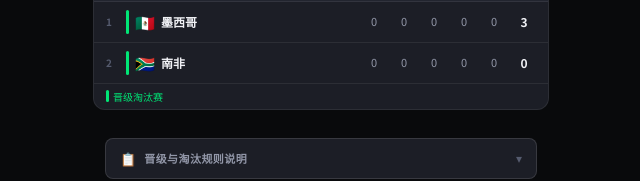
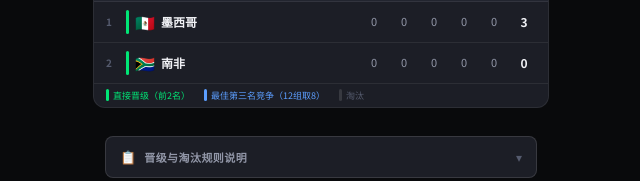
Before and after one commit to caerushu1109/djyylive-2026, a Next.js app: page /1/groups in a window 1280 px wide. Shown: the part 169-350 px from the top of the page, without its empty margins (319-959 px from the left). Built offline with nearby package versions, Linux system fonts and the light colour scheme.

Commit message:
fix: 3-color standing bars, correct knockout round labels (八强/四强)

```diff
--- a/app/(competition)/[comp]/groups/page.jsx
+++ b/app/(competition)/[comp]/groups/page.jsx
@@ -37,7 +37,7 @@ const RULES_SECTIONS = [
   },
   {
     title: "淘汰赛阶段",
-    body: "32强赛（16场）→ 16强赛（8场）→ 四强赛/八强（4场）→ 半决赛（2场）→ 季军赛（1场）+ 决赛（1场）。所有淘汰赛90分钟平局则进行30分钟加时赛，仍平则互射点球决定胜负。",
+    body: "32强赛（16场）→ 16强赛（8场）→ 八强赛/四分之一决赛（4场）→ 四强赛/半决赛（2场）→ 季军赛（1场）+ 决赛（1场）。所有淘汰赛90分钟平局则进行30分钟加时赛，仍平则互射点球决定胜负。",
   },
   {
     title: "加时赛与点球大战",
--- a/components/wc/GroupTable.jsx
+++ b/components/wc/GroupTable.jsx
@@ -4,9 +4,11 @@ export default function GroupTable({ group }) {
   if (!group) return null;
   const { group: name, rows = [] } = group;
 
+  // 2026 WC: 第1/2名直接晋级（绿），第3名参与最佳第三名竞争（蓝），第4名淘汰（灰）
   function barColor(pos) {
     if (pos <= 2) return "var(--green)";
-    return "var(--text3)";
+    if (pos === 3) return "var(--blue)";
+    return "var(--border2)";
   }
 
   return (
@@ -122,10 +124,18 @@ export default function GroupTable({ group }) {
       ))}
 
       {/* Legend */}
-      <div style={{ padding: "5px 12px", borderTop: "1px solid var(--border)", display: "flex", gap: 12 }}>
-        <span style={{ fontSize: 10, color: "var(--green)", display: "flex", alignItems: "center", gap: 4 }}>
+      <div style={{ padding: "5px 12px", borderTop: "1px solid var(--border)", display: "flex", gap: 14, flexWrap: "wrap" }}>
+        <span style={{ fontSize: 9, color: "var(--green)", display: "flex", alignItems: "center", gap: 4 }}>
           <span style={{ width: 3, height: 12, background: "var(--green)", borderRadius: 2, display: "inline-block" }} />
-          晋级淘汰赛
+          直接晋级（前2名）
+        </span>
+        <span style={{ fontSize: 9, color: "var(--blue)", display: "flex", alignItems: "center", gap: 4 }}>
+          <span style={{ width: 3, height: 12, background: "var(--blue)", borderRadius: 2, display: "inline-block" }} />
+          最佳第三名竞争（12组取8）
+        </span>
+        <span style={{ fontSize: 9, color: "var(--text3)", display: "flex", alignItems: "center", gap: 4 }}>
+          <span style={{ width: 3, height: 12, background: "var(--border2)", borderRadius: 2, display: "inline-block" }} />
+          淘汰
         </span>
       </div>
     </div>
--- a/components/wc/KnockoutBracket.jsx
+++ b/components/wc/KnockoutBracket.jsx
@@ -37,8 +37,8 @@ const FIN  = [{ id: "Final", home: `W${SF[0].id}`, away: `W${SF[1].id}` }];
 const ROUNDS = [
   { key: "r32",   label: "32强",  matches: R32  },
   { key: "r16",   label: "16强",  matches: R16  },
-  { key: "qf",    label: "四强赛", matches: QF   },
-  { key: "sf",    label: "半决赛", matches: SF   },
+  { key: "qf",    label: "八强赛", matches: QF   },
+  { key: "sf",    label: "四强赛", matches: SF   },
   { key: "final", label: "决赛",  matches: FIN  },
 ];
 
```
